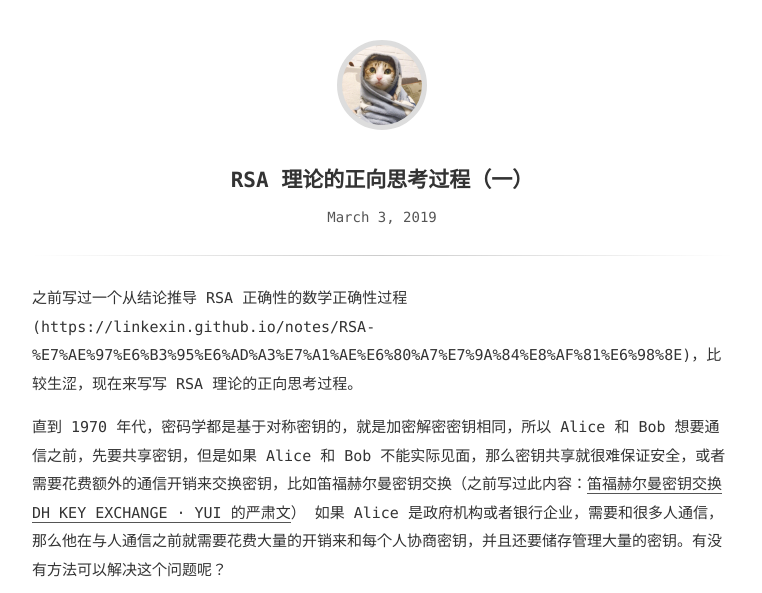
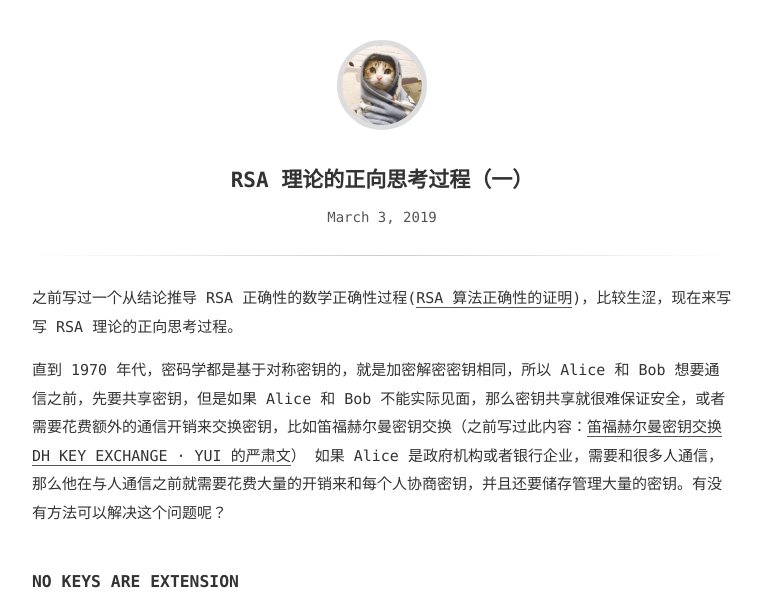
Before and after one commit to linkexin/linkexin.github.io, a Jekyll site: the page built from _posts/2019-03-03- RSA 理论的正向思考过程（一）.md, in a window 1280 px wide and 900 px high, cut to the strip 0-593 px from the top of the window. Shown: the whole strip, without its empty margins (258-1020 px from the left). Built offline with Jekyll 4.4.1, drawn with Linux system fonts in a browser that asks for light colours.

Commit message:
update link

```diff
--- a/_posts/2019-03-03- RSA 理论的正向思考过程（一）.md
+++ b/_posts/2019-03-03- RSA 理论的正向思考过程（一）.md
@@ -2,7 +2,7 @@
 title: RSA 理论的正向思考过程（一）
 ---
 
-之前写过一个从结论推导 RSA 正确性的数学正确性过程(https://linkexin.github.io/notes/RSA-%E7%AE%97%E6%B3%95%E6%AD%A3%E7%A1%AE%E6%80%A7%E7%9A%84%E8%AF%81%E6%98%8E)，比较生涩，现在来写写 RSA 理论的正向思考过程。
+之前写过一个从结论推导 RSA 正确性的数学正确性过程([RSA 算法正确性的证明](https://linkexin.github.io/notes/RSA-%E7%AE%97%E6%B3%95%E6%AD%A3%E7%A1%AE%E6%80%A7%E7%9A%84%E8%AF%81%E6%98%8E))，比较生涩，现在来写写 RSA 理论的正向思考过程。
 
 直到 1970 年代，密码学都是基于对称密钥的，就是加密解密密钥相同，所以 Alice 和 Bob 想要通信之前，先要共享密钥，但是如果 Alice 和 Bob  不能实际见面，那么密钥共享就很难保证安全，或者需要花费额外的通信开销来交换密钥，比如笛福赫尔曼密钥交换（之前写过此内容：[笛福赫尔曼密钥交换 DH KEY EXCHANGE · YUI 的严肃文](https://linkexin.github.io/notes/%E7%AC%9B%E7%A6%8F%E8%B5%AB%E5%B0%94%E6%9B%BC%E5%AF%86%E9%92%A5%E4%BA%A4%E6%8D%A2-DH-KEY-EXCHANGE)）
 如果 Alice 是政府机构或者银行企业，需要和很多人通信，那么他在与人通信之前就需要花费大量的开销来和每个人协商密钥，并且还要储存管理大量的密钥。有没有方法可以解决这个问题呢？
```
